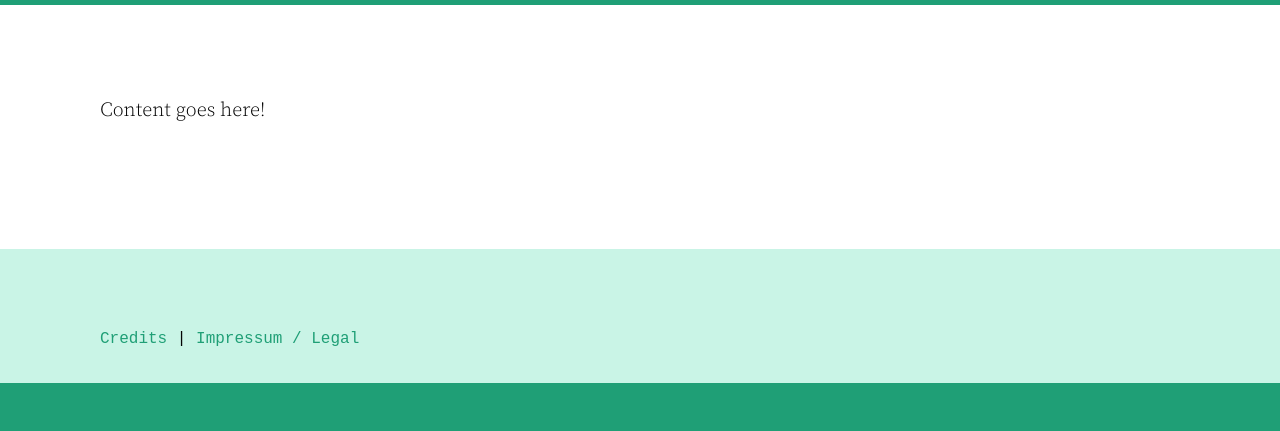
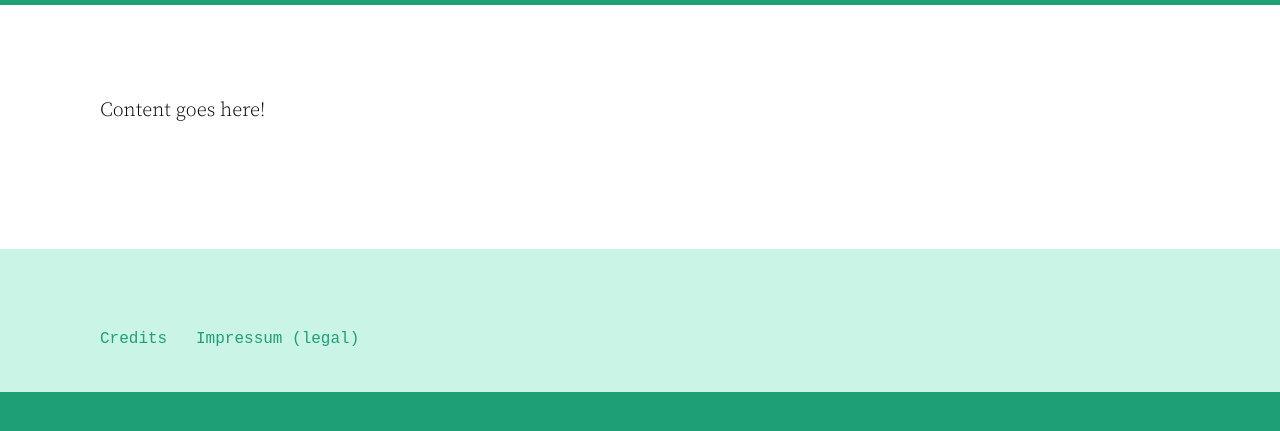
Before and after one commit to sjockers/simonjockers.de, a Jekyll site: the page built from _projects/ernte-teilen.md, in a window 1280 px wide. Shown: the top 431 px of the page. Built offline with Jekyll 4.4.1, drawn with Linux system fonts in a browser that asks for light colours.

Commit message:
Cleanup footer markup and styling.

```diff
--- a/_includes/navigation-footer.html
+++ b/_includes/navigation-footer.html
@@ -1,4 +1,10 @@
 <nav class="footer__navigation">
-  <a href="/credits/">Credits</a> |
-  <a href="/credits/#impressum-legal-information">Impressum / Legal</a>
+  <ul>
+    <li>
+      <a href="/credits/">Credits</a>
+    </li>
+    <li>
+      <a href="/credits/#impressum-legal-information">Impressum (legal)</a>
+    </li>
+  </ul>
 </nav>
--- a/_sass/_components/_footer.scss
+++ b/_sass/_components/_footer.scss
@@ -56,8 +56,16 @@
 .footer__navigation {
   margin-top: 3em;
 
-  a {
+  ul {
+    margin: 0;
+    padding: 0;
+    list-style: none;
+  }
+
+  li {
     display: inline-block;
+    margin: 0;
+    padding: 0 1.2em .6em 0;
   }
 }
 
```
